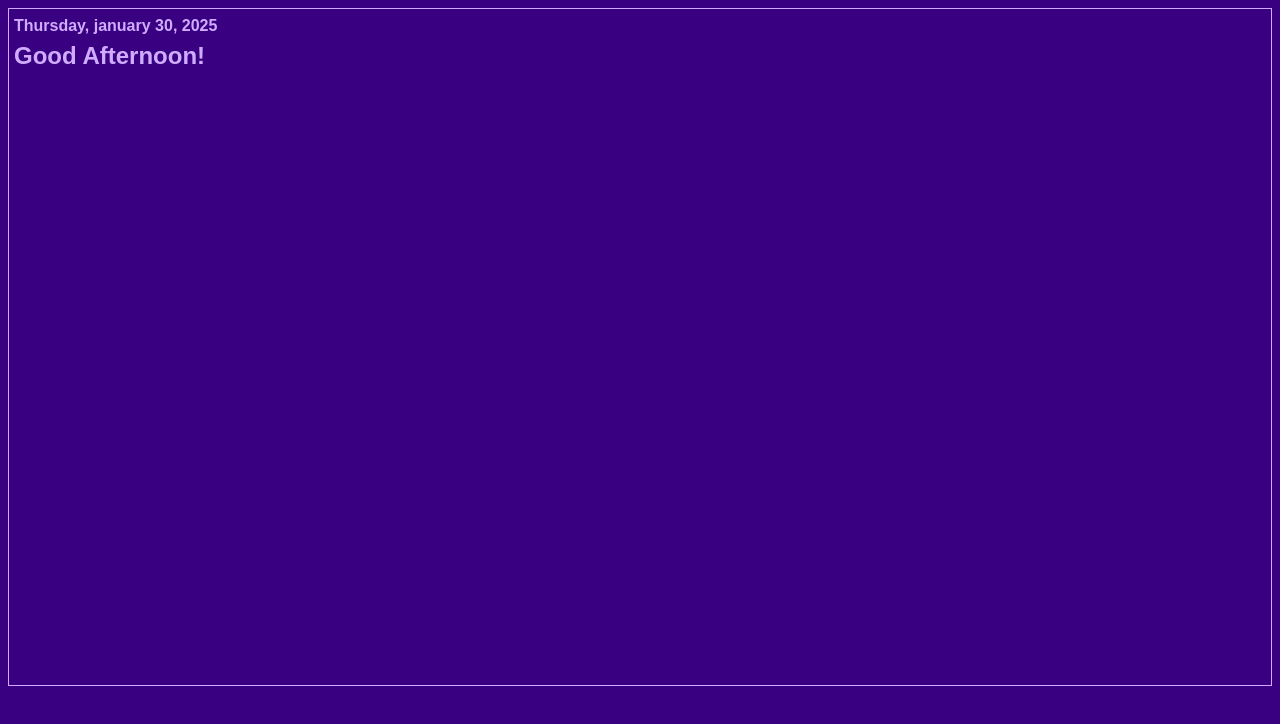
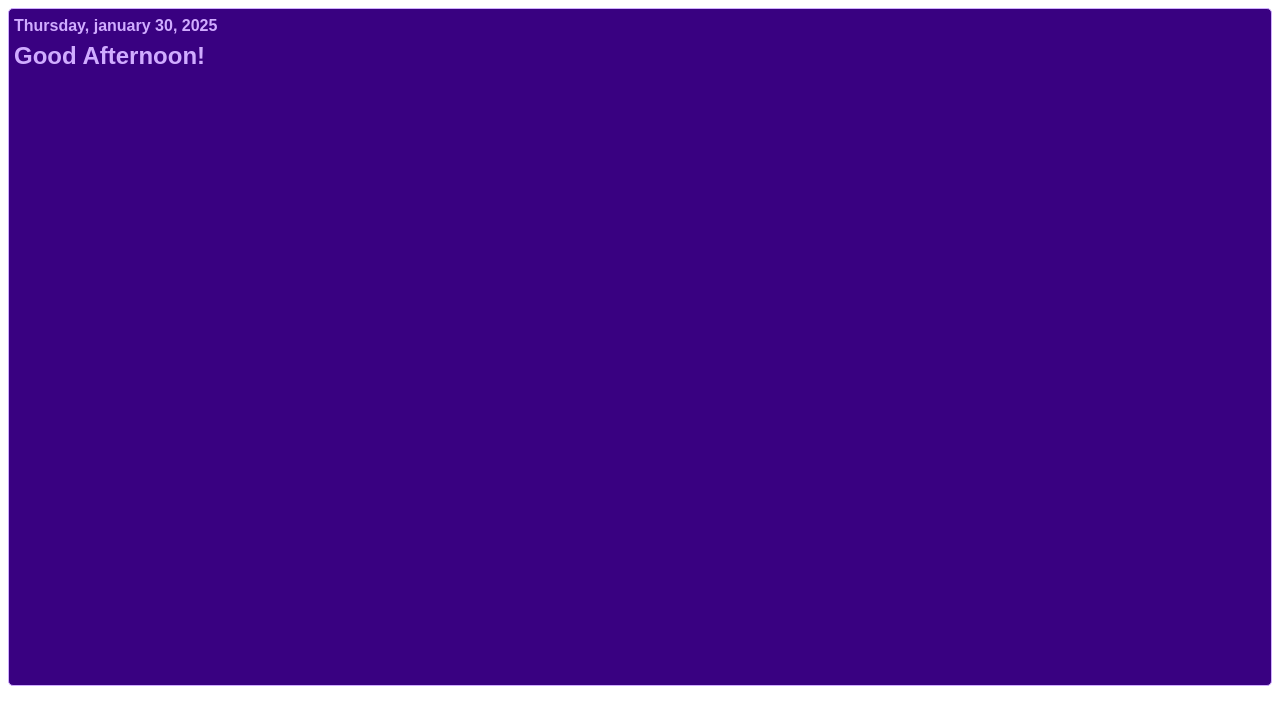
Before and after one commit to EllieVieira/date-notion, a plain HTML site: page index.html in a window 1280 px wide. Drawn offline with Linux system fonts and the light colour scheme.

Commit message:
Update index.html

```diff
--- a/index.html
+++ b/index.html
@@ -14,6 +14,9 @@
         height:85%;
         font-weight: bold;
         flex-direction: row;
+        border-radius: 5px;
+        background-color: #390181;
+
       }
 
       #container {
@@ -26,10 +29,6 @@
           font-weight: bold;
       }
 
-      body{
-          background-color: #390181;
-          border-radius: 5px
-      }
     </style>
 </head>
 <body>
```
